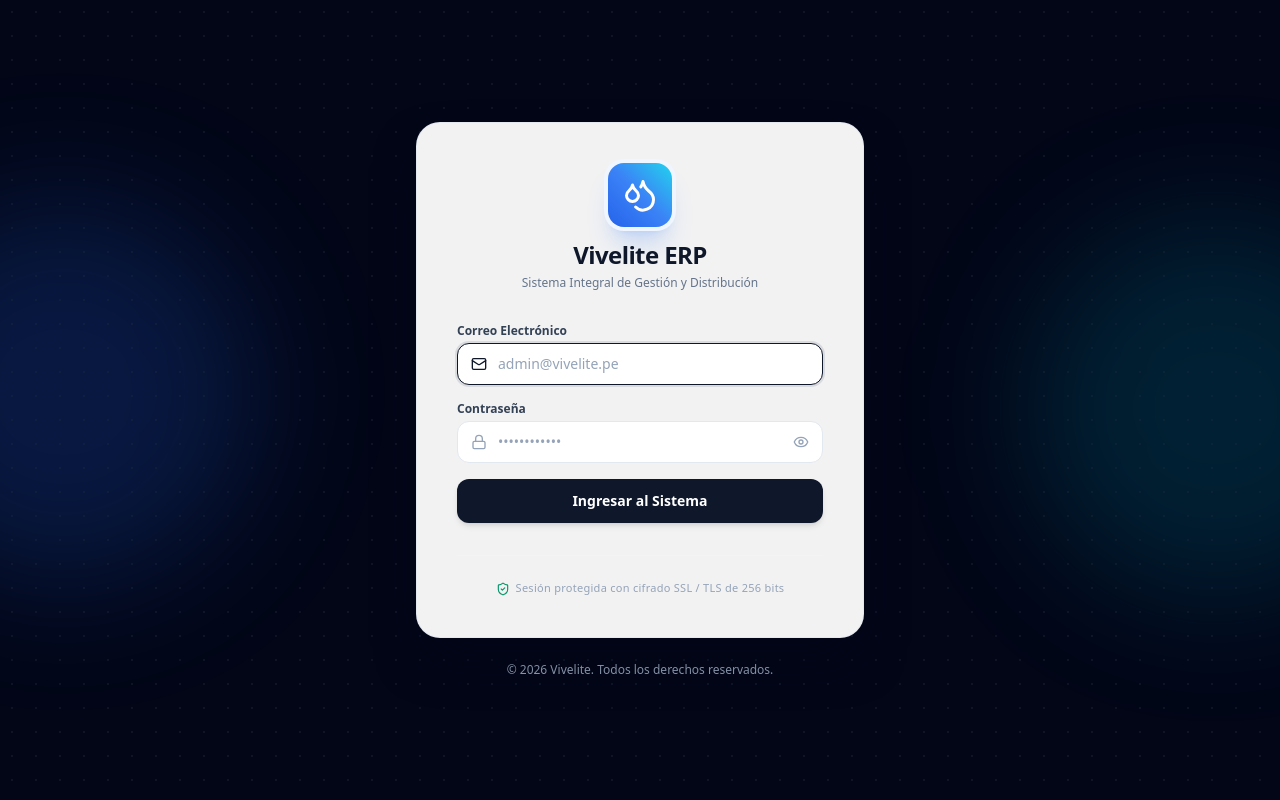
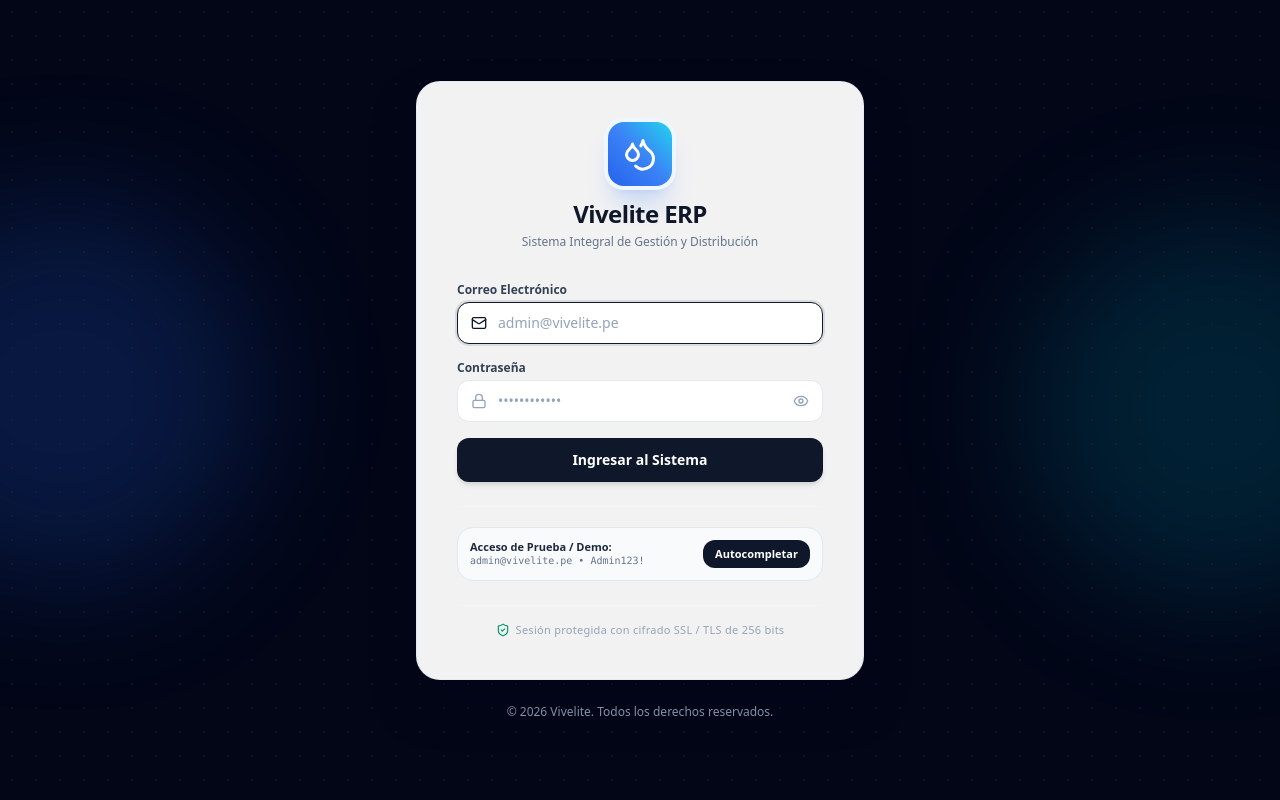
Before and after one commit to BrunoRasot/Sistema-ERP, a Next.js app in the folder frontend/: page /login in a window 1280 px wide. Built offline with nearby package versions, Linux system fonts and the light colour scheme; no server answers.

Commit message:
feat(auth): add admin test credentials card with 1-click autocomplete on login page

```diff
--- a/frontend/src/app/(auth)/login/page.tsx
+++ b/frontend/src/app/(auth)/login/page.tsx
@@ -162,8 +162,29 @@ export default function LoginPage() {
             </button>
           </form>
 
+          {/* Credenciales de Demostración / Portafolio */}
+          <div className="mt-6 pt-5 border-t border-slate-100">
+            <div className="p-3 bg-slate-50 border border-slate-200 rounded-2xl flex items-center justify-between gap-2">
+              <div className="text-[11px] text-slate-600 leading-tight">
+                <span className="font-bold text-slate-800 block">Acceso de Prueba / Demo:</span>
+                <span className="text-slate-500 font-mono text-[10px]">admin@vivelite.pe • Admin123!</span>
+              </div>
+              <button
+                type="button"
+                onClick={() => {
+                  setEmail('admin@vivelite.pe');
+                  setPassword('Admin123!');
+                  setErrorMessage(null);
+                }}
+                className="px-3 py-1.5 text-[11px] font-bold bg-slate-900 hover:bg-slate-800 text-white rounded-xl shadow-2xs transition active:scale-95"
+              >
+                Autocompletar
+              </button>
+            </div>
+          </div>
+
           {/* Insignia de Seguridad */}
-          <div className="mt-8 pt-6 border-t border-slate-100 flex items-center justify-center gap-1.5 text-slate-400">
+          <div className="mt-6 pt-4 border-t border-slate-100 flex items-center justify-center gap-1.5 text-slate-400">
             <ShieldCheck className="w-3.5 h-3.5 text-emerald-600" />
             <span className="text-[11px] font-medium tracking-wide">
               Sesión protegida con cifrado SSL / TLS de 256 bits
```
